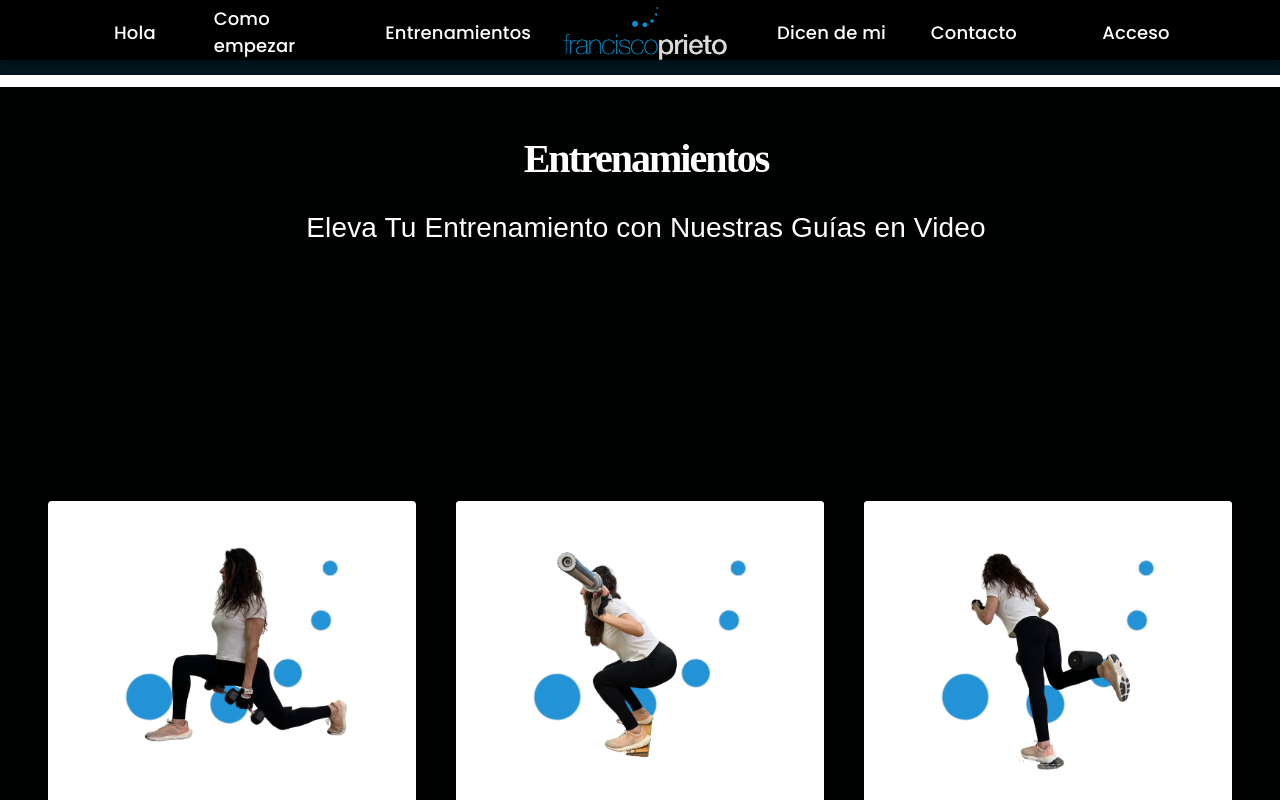
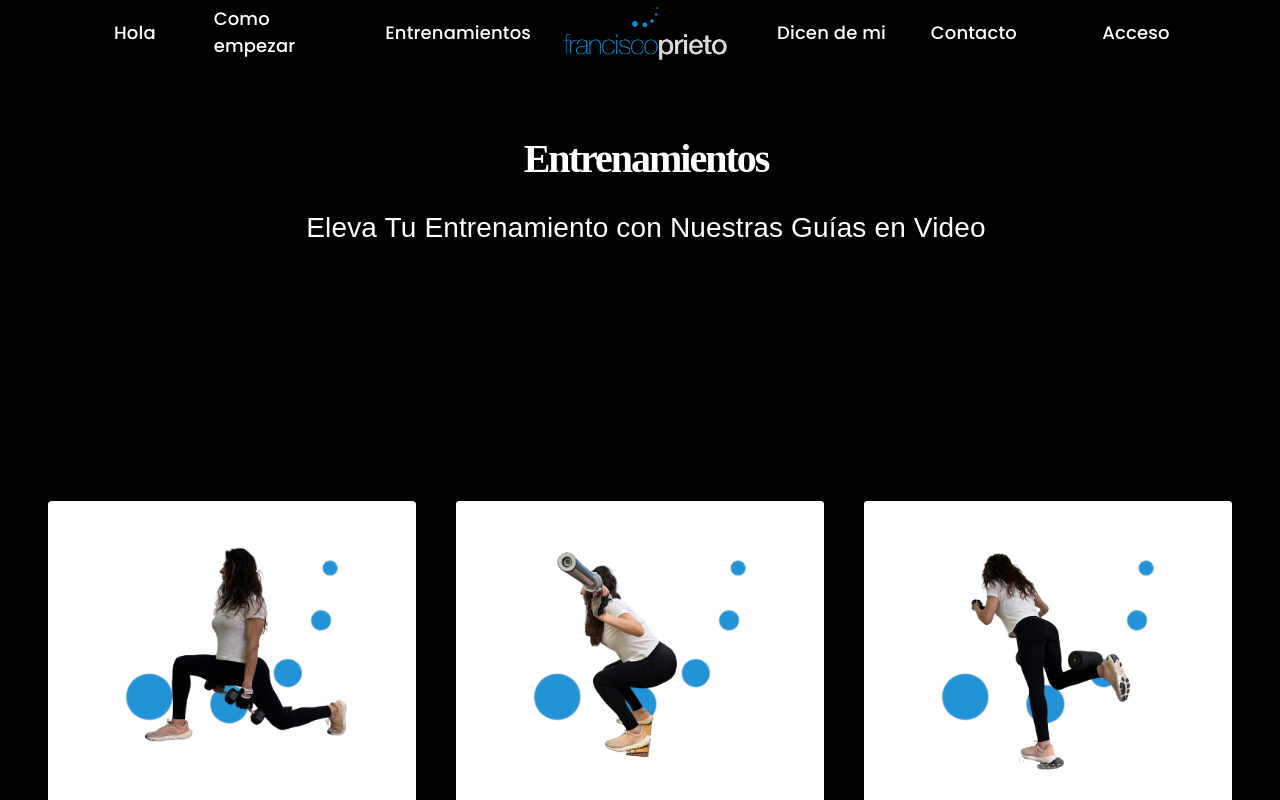
Before and after one commit to FranB201/fcoprietostudio-web, a React (Vite) app: page /videostrainings in a window 1280 px wide. Shown: the top 800 px of the page. Built offline with nearby package versions, Linux system fonts and the light colour scheme; a web font is replaced by a local one.

Commit message:
Cambios varios

```diff
--- a/src/Home/components/navBar/NavBar.jsx
+++ b/src/Home/components/navBar/NavBar.jsx
@@ -25,10 +25,10 @@ export const NavBar = () => {
                     <a className="nav-link1" href="#contacto">Hola</a>
                 </Box>
                 <Box sx={{ flex: 1, display: { xs: 'none', md: 'block' }, justifyContent: 'center' }}>
-                    <a className="nav-link como-empezar" href="#comoEmpezar">Como empezar</a>
+                    <a className="nav-link como-empezar" href="/studiotrainings">Como empezar</a>
                 </Box>
                 <Box sx={{ flex: 1, display: { xs: 'none', md: 'block' }, justifyContent: 'center' }}>
-                    <a className="nav-link" href="#entrenamientos">Entrenamientos</a>
+                    <a className="nav-link" href="/videostrainings">Entrenamientos</a>
                 </Box>
                 <Box sx={{ display: 'flex', justifyContent: 'center', flex: 1 }}>
                 <Link to="/">
@@ -38,10 +38,10 @@ export const NavBar = () => {
                 </Link>
                 </Box>
                 <Box sx={{ flex: 1, display: { xs: 'none', md: 'block' }, justifyContent: 'center' }}>
-                    <a className="nav-link dicen-de-mi" href="#dicenDeMiSection">Dicen de mi</a>
+                    <a className="nav-link dicen-de-mi" href="#Dicen-De-Mi">Dicen de mi</a>
                 </Box>
                 <Box sx={{ flex: 1, display: { xs: 'none', md: 'block' }, justifyContent: 'center' }}>
-                    <a className="nav-link" href="#contacto">Contacto</a>
+                    <a className="nav-link" href="/studiotrainings#form-contact">Contacto</a>
                 </Box>
                 <Box sx={{ flex: 1, display: { xs: 'none', md: 'block' }, justifyContent: 'flex-end' }}>
                     <a className="nav-link" href="#acceso">Acceso</a>
--- a/src/Home/pages/HomePage.jsx
+++ b/src/Home/pages/HomePage.jsx
@@ -125,7 +125,7 @@ export const HomePage = () => {
                         </div>
 
 
-                        <div className="col-6 pt-5 background-sections-articles">
+                        <div className="col-6 pt-5 background-sections-articles" id="Dicen-De-Mi">
                             <h2>Dicen de mi</h2>
                             <div className="centered-content">
 
--- a/src/Home/pages/StudiosTrainings.jsx
+++ b/src/Home/pages/StudiosTrainings.jsx
@@ -85,7 +85,7 @@ export const StudiosTrainings = () => {
                         <img src={appStudio} alt="Descripción de la imagen" className="img-fluid" />
                     </div>
                 </div>
-                <div className="mt-5">
+                <div className="mt-5" id="form-contact">
                      <FormOnly />
 
 
--- a/src/Home/styles/HomeStyle.css
+++ b/src/Home/styles/HomeStyle.css
@@ -50,7 +50,7 @@ background: radial-gradient(circle, rgba(56,166,226,1) 10%, rgba(31,146,209,1) 2
   width: '100%';
   background-color: #e8ebed;
   padding-top: 75px;
-  background-color: #01161E;
+  background-color: black;
 }
 
 .HomeLayout-main {
--- a/src/Home/styles/NutritionPageStyle.css
+++ b/src/Home/styles/NutritionPageStyle.css
@@ -2,7 +2,7 @@
 
 .background-sections-nutrition{
 
-    border-top: 12px solid white;
+    border-top: 12px solid black;
     border-right: 0px solid white;
     border-bottom: 0px solid white;
     border-left: 12px solid white;
```
Also changed, not shown: src/Home/components/headerImage/Headerimage.jsx (+0 -27 lines).
